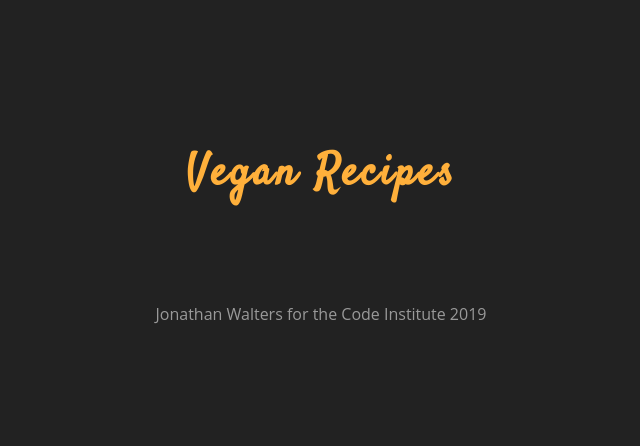
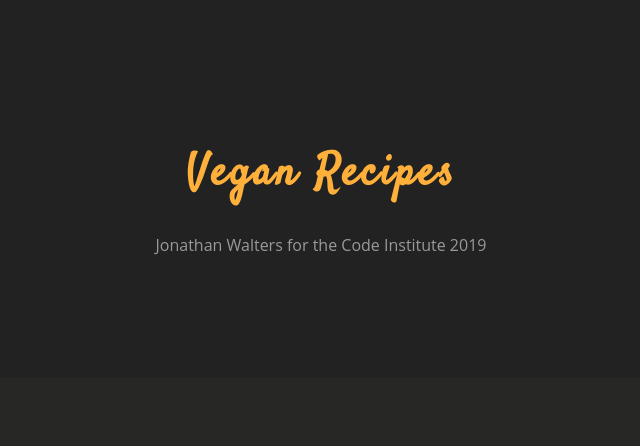
Before and after one commit to Code-Institute-Submissions/cookbook-jw, a Flask app: page / in a window 1280 px wide. Shown: the part 1077-1523 px from the top of the page, without its empty margins (319-959 px from the left). After the commit the page ends 1332 px from the top, so only its background shows below. Run offline with Flask 2, Linux system fonts and the light colour scheme; data that the repository does not hold is empty; some libraries are stand-ins or nearby versions; some web fonts are replaced.

Commit message:
tidied up footer

```diff
--- a/templates/base.html
+++ b/templates/base.html
@@ -36,13 +36,7 @@
                 <div class="col-md-offset-3 col-md-6 text-center">
                     <div class="widget">
                         <h4 class="widget-title">Vegan Recipes</h4>
-                        <div class="social-list">
-                            <a href="#"><i class="fa fa-twitter" aria-hidden="true"></i></a>
-                            <a href="#"><i class="fa fa-facebook" aria-hidden="true"></i></a>
-                        </div>
-                        <p class="copyright clear-float">
-                            Jonathan Walters for the Code Institute 2019
-                        </p>
+                        <p class="copyright clear-float">Jonathan Walters for the Code Institute 2019</p>
                     </div>
                 </div>
             </div>
```
